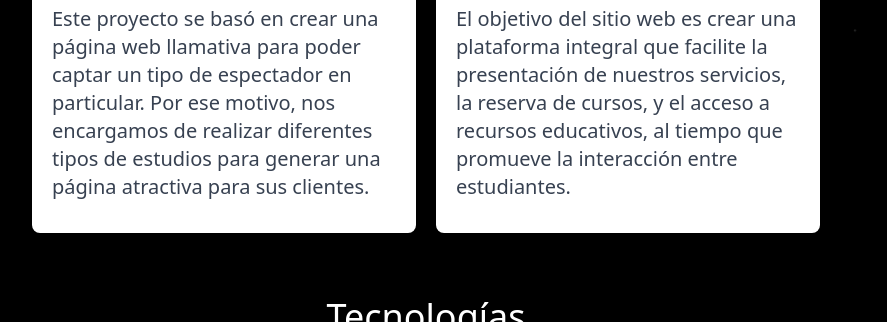
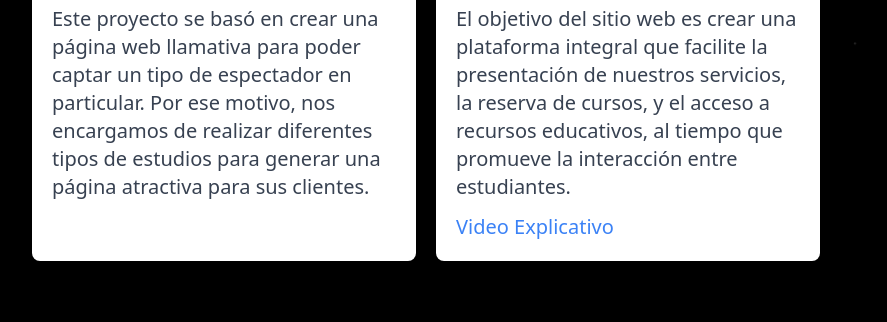
Before and after one commit to vtroitino-uade/new-commerce, a website: page portfolio.html in a window 1280 px wide. Shown: the part 887-1209 px from the top of the page, without its empty margins (214-1101 px from the left). Drawn offline with nearby package versions, Linux system fonts and the light colour scheme.

Commit message:
Add explanatory video link to portfolio.html and update CSS for new styles

```diff
--- a/portfolio.html
+++ b/portfolio.html
@@ -87,6 +87,7 @@
                 cursos, y el acceso a recursos educativos, al tiempo que
                 promueve la interacción entre estudiantes.
               </p>
+              <p><a href="https://www.youtube.com/watch?v=izVypfzQOuM" target="_blank" class="text-blue-500 shadow-none hover:underline">Video Explicativo</a></p>
               <!-- <p class="text-white select-none">
                 página web llamativa para poder captar un tipo de espectador en
                 particular. Por ese motivo, nos encargamos de realizar
```
Also changed, not shown: src/output.css.
